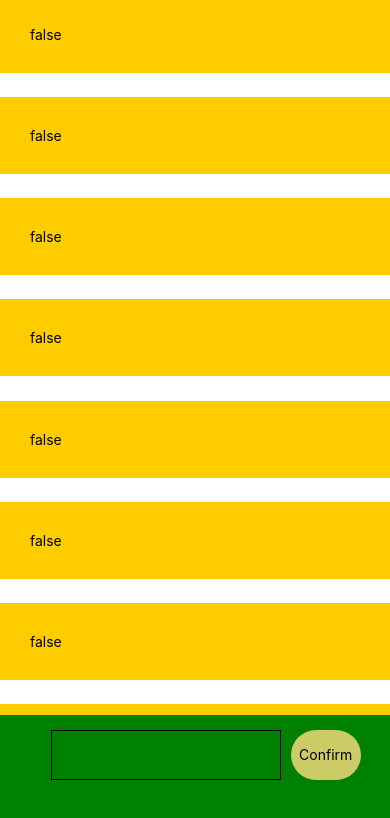
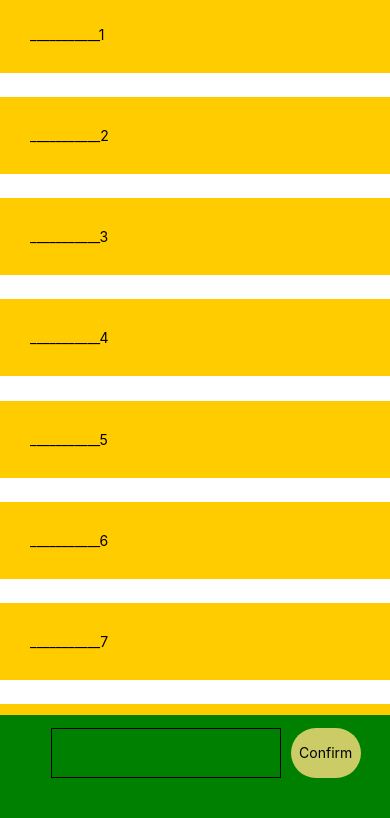
Before and after one commit to Daniielllo/work, a React Native app: screen / in a window 390 px wide. Shown: the top 818 px of the page. Built offline with nearby package versions, Linux system fonts and the light colour scheme; grey boxes are pictures that could not be loaded.

Commit message:
WhatHaveIDone?

```diff
--- a/src/App.js
+++ b/src/App.js
@@ -1,5 +1,5 @@
 import React from 'react';
-import { Text, View } from "react-native";
+import { View } from "react-native";
 import Footer from "./component/Footer";
 import ScrollDown from './component/ScrollDown';
 
@@ -13,49 +13,49 @@ class App extends React.Component {
 
             {
                 line: "___________1",
-                byed: "false",
+                byed: 0,
                 id: 0
             },
             {
                 line: "___________2",
-                byed: "false",
+                byed: 0,
                 id: 1
             },
             {
                 line: "___________3",
-                byed: "false",
+                byed: 0,
                 id: 2
             },
             {
                 line: "___________4",
-                byed: "false",
+                byed: 0,
                 id: 3
             },
             {
                 line: "___________5",
-                byed: "false",
+                byed: 0,
                 id: 4
             },
             {
                 line: "___________6",
-                byed: "false",
+                byed: 0,
                 id: 5
             },
             {
                 line: "___________7",
-                byed: "false",
+                byed: 0,
                 id: 6
             },
             {
                 line: "___________8",
-                byed: "false",
+                byed: 0,
                 id: 7
             },
         ],
         size: -1,
         temptext: {
             line: "__________",
-            byed: "false",
+            byed: 0,
             id: 0
         },
     }
@@ -64,42 +64,11 @@ class App extends React.Component {
         this.setState({
             temptext: {
                 line: text,
-                byed: "false",
+                byed: 0,
                 id: this.state.size + 1
             }
         })
     }
-
-
-
-
-    Buy = (newItem) => {
-        // const { main } = this.state
-        // mass = main
-        // let leto = mass.find(item => item.id == newItem.id )
-
-        // mass[leto] = tempom
-
-        // if (mass[leto]["byed"] == "false"){
-        //     tempom = {
-        //         line: "__________",
-        //         byed: "true",
-        //         id: 0
-        //     }
-        // }
-        // else
-        // {
-        //     tempom = {
-        //         line: "__________",
-        //         byed: "false",
-        //         id: 0
-        //     }
-        // }
-        // this.setState({ main: mass })
-    }
-
-
-
 
     Send = () => {
         const { main, temptext } = this.state
@@ -107,7 +76,7 @@ class App extends React.Component {
         if (this.state.size === mass.length - 2) {
             mass.push({
                 line: "___________",
-                byed: "false",
+                byed: 0,
                 id: this.state.size + 2
             })
 
@@ -117,12 +86,15 @@ class App extends React.Component {
         this.setState({ main: mass })
     }
 
+    Delite = () => {
 
+
+    }
 
     render() {
         return (
             <View style={{ justifyContent: "center", alignItems: "center", flex: 1 }}>
-                <ScrollDown mass={this.state.main} Buy={this.state.Buy}/>
+                <ScrollDown main={this.state.main} Delite={this.Delite}/>
                 <Footer Send={this.Send} ChangeText={this.ChangeText} />
             </View>
         )
--- a/src/component/Footer.js
+++ b/src/component/Footer.js
@@ -19,7 +19,7 @@ class Footer extends React.Component {
                 position: "absolute",
                 top: windowHeight * 0.847,
                 backgroundColor:"green",
-                paddingTop:15
+                paddingTop:13
             }}>
                 <View style={{paddingLeft:windowWidth*0.13 , paddingRight:10, opacity: 1,}}>
                 <TextInput
--- a/src/component/ScrollDown.js
+++ b/src/component/ScrollDown.js
@@ -1,71 +1,59 @@
 import React from 'react';
-import { FlatList, Dimensions, View, TouchableOpacity, Text, ScrollView } from 'react-native';
+import { Dimensions, View, TouchableOpacity, Text, ScrollView } from 'react-native';
+import DelButton from './supporters/DelButton';
+
 
 const windowHeight = Dimensions.get('window').height;
 const windowWidth = Dimensions.get('window').width;
 
-// const Item = ({ item, Buy }) => (
-//     <View style={{ height: windowHeight * 0.12, width: windowWidth }}>
-//         <TouchableOpacity style={{
-//             padding: 30,
-//             top: 80,
-//             backgroundColor: "#ffcc00",
-//             color: "#ffffff",
-
-//         }} onPress={() => {  }}>
-//             <Text style={{ textDecorationLine: item.byed == true ? "line-through" : "none" }}>{item.line}</Text>
-//         </TouchableOpacity>
-
-//     </View>
-// );
-
-// const renderItem = ({ item, Buy }) => (
-//     <Item item={item} Buy={Buy} />
-// );
-
+let mass = []
+let tempom = ""
+let leto = 0
 class ScrollDown extends React.Component {
 
-
-    // componentDidUpdate () {
-
-    // }
-
-
     render() {
-        const { mass, Buy } = this.props
-
+        const { main, Delite } = this.props
+        mass = main
         return (
-            <ScrollView style={{ bottom: windowHeight * 0.10 }}>
+            <ScrollView style={{ bottom: windowHeight * 0.1 }}>
                 {
-                    mass.map((item) => (
-                        <View style={{ height: windowHeight * 0.12, width: windowWidth }}>
+                    main.map((item) => (
+                        <View key={item.id} style={{ height: windowHeight * 0.12, width: windowWidth }}>
                             <TouchableOpacity style={{
                                 padding: 30,
                                 top: 80,
                                 backgroundColor: "#ffcc00",
                                 color: "#ffffff",
 
-                            }} onPress={() => Buy(item)}>
+                            }} onPress={() => {
+                                leto = main.findIndex(newItem => item.id == newItem.id)
+                                mass[leto].byed == 0 ?
+                                    tempom = {
+                                        line: mass[leto].line,
+                                        byed: 1,
+                                        id: mass[leto].id
+                                    } :
+                                    tempom = {
+                                        line: mass[leto].line,
+                                        byed: 0,
+                                        id: mass[leto].id
+                                    }
+                                mass[leto] = tempom
+                                this.setState({ main: mass })
+                            }}>
                                 <Text style={{
-                                    textDecorationLine: item.byed == "true" ? "line-through" : "none"
+                                    textDecorationLine: item.byed == 1 ? "line-through" : "none"
                                 }}>
-                                    {item.byed}
+                                    {item.line}
                                 </Text>
                             </TouchableOpacity>
-
+                            <DelButton/>
+                            {/* id={item.id} Delite={this.Delite} */}
                         </View>
                     ))
                 }
 
             </ScrollView>
-
-
-            // <FlatList
-            //     style={{bottom:windowHeight*0.10}}
-            //     data={mass}
-            //     renderItem={renderItem}
-            //     keyExtractor={item => item.id}
-            // />
         )
     }
 }
--- /dev/null
+++ b/src/component/supporters/DelButton.js
@@ -0,0 +1,16 @@
+import React from 'react';
+import { TouchableOpacity, Image, View } from "react-native";
+
+let source = "https://img1.freepng.ru/20180320/zfe/kisspng-red-x-x-mark-computer-icons-clip-art-red-x-png-5ab19105d9ebc7.5641284615215864378926.jpg"
+
+class DelButton extends React.Component{
+    render(){
+        return(
+        <TouchableOpacity style={{height:10, width: 10}}>
+            <Image source={{uri: 'https://img1.freepng.ru/20180320/zfe/kisspng-red-x-x-mark-computer-icons-clip-art-red-x-png-5ab19105d9ebc7.5641284615215864378926.jpg'}}/>
+        </TouchableOpacity>
+        )
+    }
+}
+
+export default DelButton;
```
